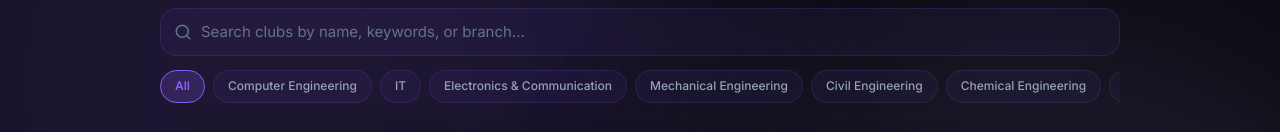
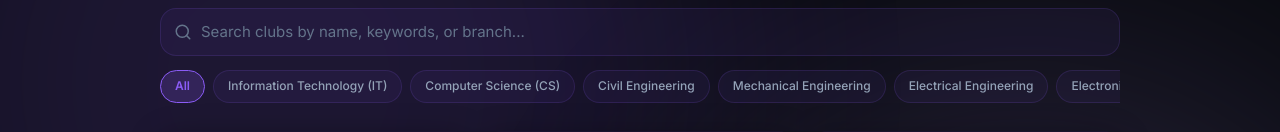
Before and after one commit to sac-svpolytechnic/sac-student-portal, a Next.js app: page /explore in a window 1280 px wide. Shown: the part 165-297 px from the top of the page. Built offline with nearby package versions, Linux system fonts and the light colour scheme; no server answers; the database is empty.

Commit message:
feat: align diploma branches (12) and semesters (6) with SVPC curriculum

```diff
--- a/src/app/(auth)/register/page.tsx
+++ b/src/app/(auth)/register/page.tsx
@@ -9,16 +9,7 @@ import {
   GraduationCap, Hash, Eye, EyeOff, Loader2, CheckCircle2
 } from 'lucide-react';
 import { useAuth } from '@/contexts/AuthContext';
-
-const BRANCHES = [
-  'Computer Engineering',
-  'Information Technology',
-  'Electronics & Communication',
-  'Electrical Engineering',
-  'Mechanical Engineering',
-  'Civil Engineering',
-  'Chemical Engineering',
-];
+import { DIPLOMA_BRANCHES, DIPLOMA_SEMESTERS } from '@/lib/branches';
 
 export default function RegisterPage() {
   const router = useRouter();
@@ -247,8 +238,8 @@ export default function RegisterPage() {
                   style={{ paddingLeft: '2.5rem', appearance: 'none' }}
                   required
                 >
-                  <option value="">Select</option>
-                  {BRANCHES.map((b) => (
+                  <option value="">Select Branch</option>
+                  {DIPLOMA_BRANCHES.map((b) => (
                     <option key={b} value={b}>{b}</option>
                   ))}
                 </select>
@@ -266,7 +257,7 @@ export default function RegisterPage() {
                   style={{ paddingLeft: '2.5rem', appearance: 'none' }}
                   required
                 >
-                  {[1, 2, 3, 4, 5, 6, 7, 8].map((s) => (
+                  {DIPLOMA_SEMESTERS.map((s) => (
                     <option key={s} value={s}>Sem {s}</option>
                   ))}
                 </select>
--- a/src/app/(dashboard)/explore/page.tsx
+++ b/src/app/(dashboard)/explore/page.tsx
@@ -8,16 +8,11 @@ import ClubFilters from '@/components/clubs/ClubFilters';
 import { Compass, Sparkles, Loader2, CheckCircle2, AlertCircle } from 'lucide-react';
 import type { Club, ClubMember, MemberStatus } from '@/lib/types';
 import { useAuth } from '@/contexts/AuthContext';
+import { DIPLOMA_BRANCHES } from '@/lib/branches';
 
 const FILTER_TAGS = [
   'All',
-  'Computer Engineering',
-  'IT',
-  'Electronics & Communication',
-  'Mechanical Engineering',
-  'Civil Engineering',
-  'Chemical Engineering',
-  'All Branches',
+  ...DIPLOMA_BRANCHES,
 ];
 
 export default function ExplorePage() {
--- /dev/null
+++ b/src/lib/branches.ts
@@ -0,0 +1,19 @@
+export const DIPLOMA_BRANCHES = [
+  'Information Technology (IT)',
+  'Computer Science (CS)',
+  'Civil Engineering',
+  'Mechanical Engineering',
+  'Electrical Engineering',
+  'Electronics Engineering',
+  'Production Engineering',
+  'FTTP',
+  'Pharmacy',
+  'MOM',
+  'Architecture',
+  'Other Diploma Branch',
+] as const;
+
+export type DiplomaBranch = (typeof DIPLOMA_BRANCHES)[number];
+
+export const DIPLOMA_SEMESTERS = [1, 2, 3, 4, 5, 6] as const;
+export type DiplomaSemester = (typeof DIPLOMA_SEMESTERS)[number];
```
Also changed, not shown: 1 other file (tests, documents, lock files or other folders).
